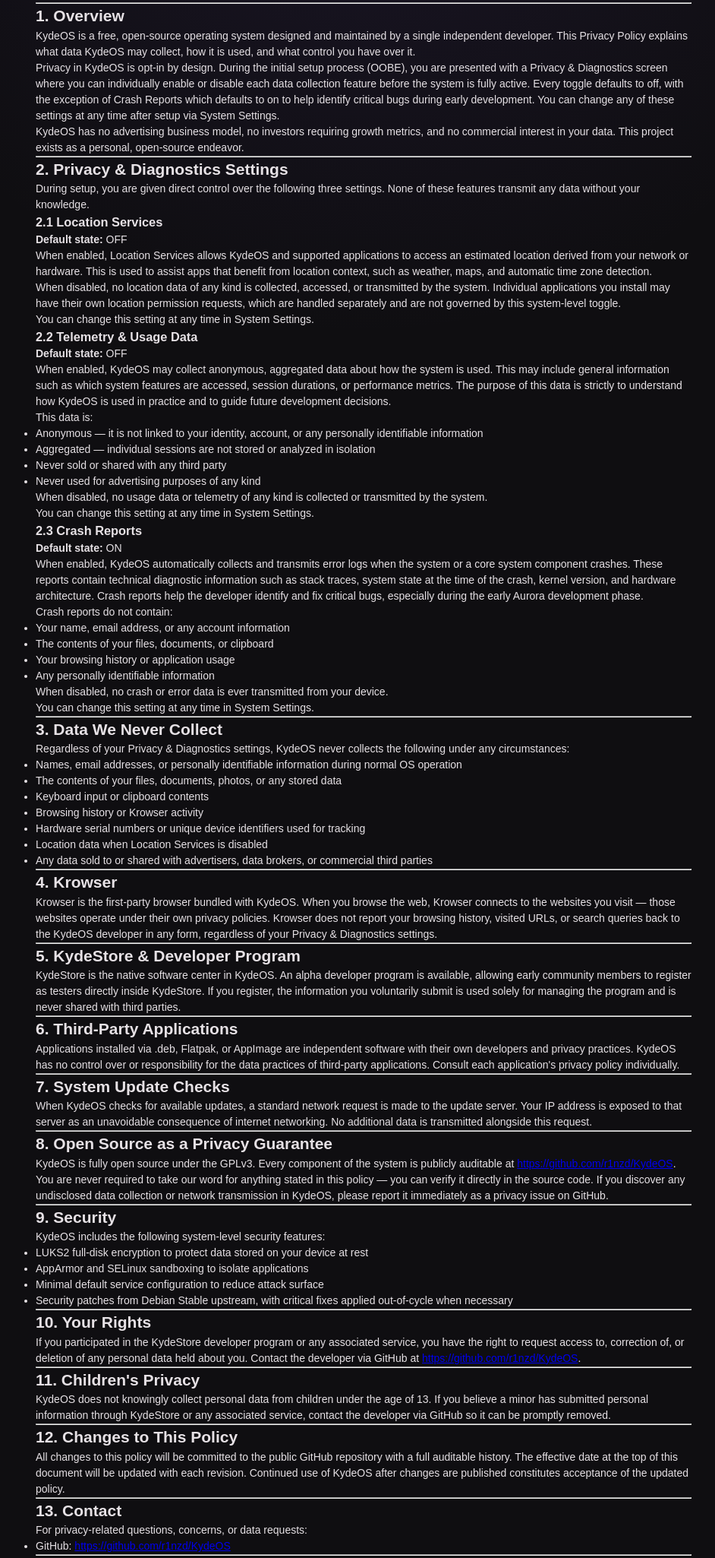
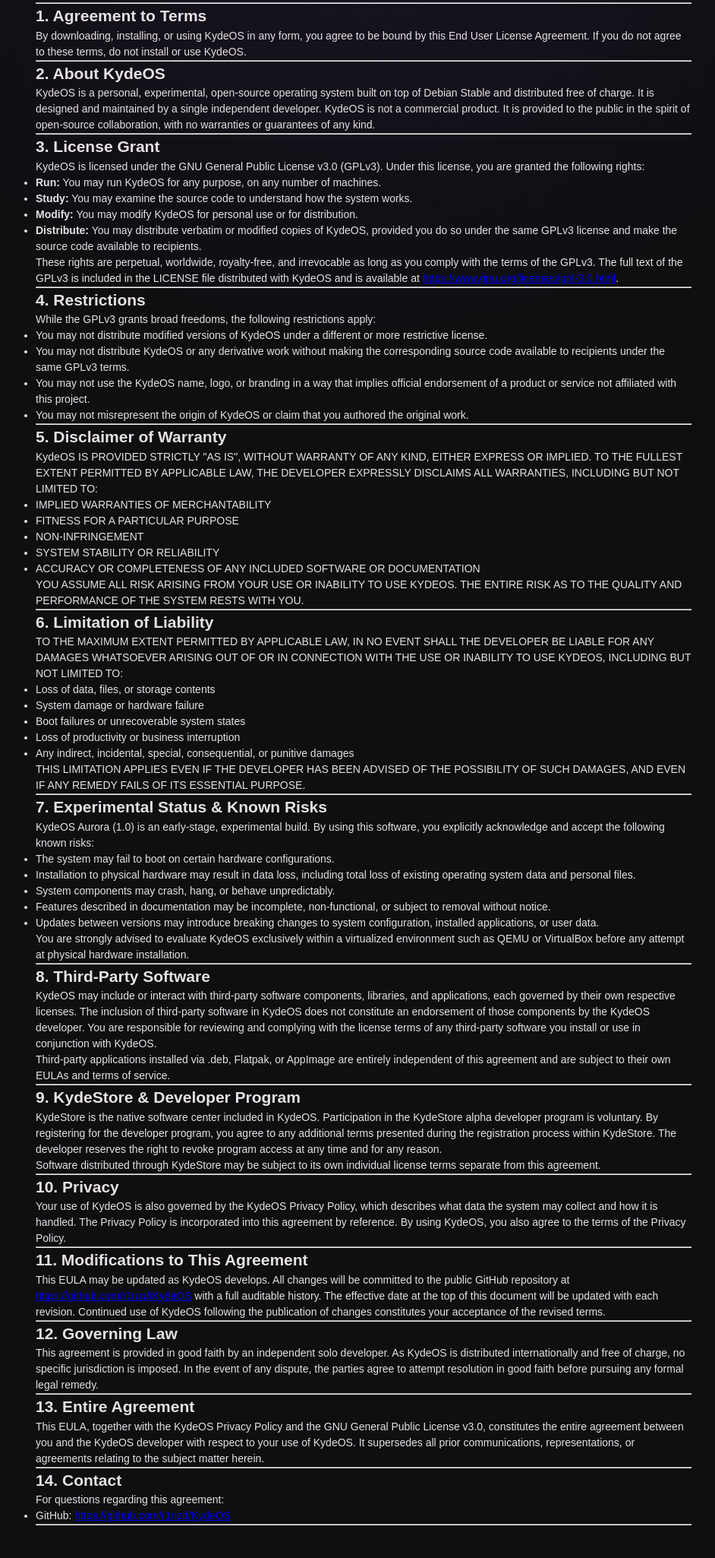
Before and after one commit to KydeOS/kydeos.github.io, a website built with Vite: page eula.html in a window 1280 px wide. Shown: the part 275-2325 px from the top of the page at 76% size, without its empty margins (161-1103 px from the left). Built offline with nearby package versions, Linux system fonts and the light colour scheme; a web font is replaced by a local one.

Commit message:
Revise EULA content and structure
Updated the document to reflect the End User License Agreement (EULA) instead of the Privacy Policy. Added sections on agreement to terms, license grant, restrictions, and limitations of liability.

```diff
--- a/eula.html
+++ b/eula.html
@@ -25,7 +25,7 @@
 </header>
 <main class="page">
   <div class="hero">
-    <h1>Privacy Policy</h1>
+    <h1>End User License Agreement (EULA)</h1>
     <p><strong>Effective date:</strong> June 20, 2026<br>
     <strong>Version:</strong> Aurora (1.0)<br>
     <strong>License:</strong> GNU General Public License v3.0 (GPLv3)<br>
@@ -34,117 +34,112 @@
 
   <hr>
 
-    <h2>1. Overview</h2>
-  <p>KydeOS is a free, open-source operating system designed and maintained by a single independent developer. This Privacy Policy explains what data KydeOS may collect, how it is used, and what control you have over it.</p>
-  <p>Privacy in KydeOS is opt-in by design. During the initial setup process (OOBE), you are presented with a Privacy & Diagnostics screen where you can individually enable or disable each data collection feature before the system is fully active. Every toggle defaults to off, with the exception of Crash Reports which defaults to on to help identify critical bugs during early development. You can change any of these settings at any time after setup via System Settings.</p>
-  <p>KydeOS has no advertising business model, no investors requiring growth metrics, and no commercial interest in your data. This project exists as a personal, open-source endeavor.</p>
+  <h2>1. Agreement to Terms</h2>
+  <p>By downloading, installing, or using KydeOS in any form, you agree to be bound by this End User License Agreement. If you do not agree to these terms, do not install or use KydeOS.</p>
 
   <hr>
 
-  <h2>2. Privacy & Diagnostics Settings</h2>
-  <p>During setup, you are given direct control over the following three settings. None of these features transmit any data without your knowledge.</p>
-
-  <h3>2.1 Location Services</h3>
-  <p><strong>Default state:</strong> OFF</p>
-  <p>When enabled, Location Services allows KydeOS and supported applications to access an estimated location derived from your network or hardware. This is used to assist apps that benefit from location context, such as weather, maps, and automatic time zone detection.</p>
-  <p>When disabled, no location data of any kind is collected, accessed, or transmitted by the system. Individual applications you install may have their own location permission requests, which are handled separately and are not governed by this system-level toggle.</p>
-  <p>You can change this setting at any time in System Settings.</p>
-
-  <h3>2.2 Telemetry & Usage Data</h3>
-  <p><strong>Default state:</strong> OFF</p>
-  <p>When enabled, KydeOS may collect anonymous, aggregated data about how the system is used. This may include general information such as which system features are accessed, session durations, or performance metrics. The purpose of this data is strictly to understand how KydeOS is used in practice and to guide future development decisions.</p>
-  <p>This data is:</p>
-  <ul>
-    <li>Anonymous — it is not linked to your identity, account, or any personally identifiable information</li>
-    <li>Aggregated — individual sessions are not stored or analyzed in isolation</li>
-    <li>Never sold or shared with any third party</li>
-    <li>Never used for advertising purposes of any kind</li>
-  </ul>
-  <p>When disabled, no usage data or telemetry of any kind is collected or transmitted by the system.</p>
-  <p>You can change this setting at any time in System Settings.</p>
-
-  <h3>2.3 Crash Reports</h3>
-  <p><strong>Default state:</strong> ON</p>
-  <p>When enabled, KydeOS automatically collects and transmits error logs when the system or a core system component crashes. These reports contain technical diagnostic information such as stack traces, system state at the time of the crash, kernel version, and hardware architecture. Crash reports help the developer identify and fix critical bugs, especially during the early Aurora development phase.</p>
-  <p>Crash reports do not contain:</p>
-  <ul>
-    <li>Your name, email address, or any account information</li>
-    <li>The contents of your files, documents, or clipboard</li>
-    <li>Your browsing history or application usage</li>
-    <li>Any personally identifiable information</li>
-  </ul>
-  <p>When disabled, no crash or error data is ever transmitted from your device.</p>
-  <p>You can change this setting at any time in System Settings.</p>
+  <h2>2. About KydeOS</h2>
+  <p>KydeOS is a personal, experimental, open-source operating system built on top of Debian Stable and distributed free of charge. It is designed and maintained by a single independent developer. KydeOS is not a commercial product. It is provided to the public in the spirit of open-source collaboration, with no warranties or guarantees of any kind.</p>
 
   <hr>
 
-  <h2>3. Data We Never Collect</h2>
-  <p>Regardless of your Privacy & Diagnostics settings, KydeOS never collects the following under any circumstances:</p>
+  <h2>3. License Grant</h2>
+  <p>KydeOS is licensed under the GNU General Public License v3.0 (GPLv3). Under this license, you are granted the following rights:</p>
   <ul>
-    <li>Names, email addresses, or personally identifiable information during normal OS operation</li>
-    <li>The contents of your files, documents, photos, or any stored data</li>
-    <li>Keyboard input or clipboard contents</li>
-    <li>Browsing history or Krowser activity</li>
-    <li>Hardware serial numbers or unique device identifiers used for tracking</li>
-    <li>Location data when Location Services is disabled</li>
-    <li>Any data sold to or shared with advertisers, data brokers, or commercial third parties</li>
+    <li><strong>Run:</strong> You may run KydeOS for any purpose, on any number of machines.</li>
+    <li><strong>Study:</strong> You may examine the source code to understand how the system works.</li>
+    <li><strong>Modify:</strong> You may modify KydeOS for personal use or for distribution.</li>
+    <li><strong>Distribute:</strong> You may distribute verbatim or modified copies of KydeOS, provided you do so under the same GPLv3 license and make the source code available to recipients.</li>
+  </ul>
+  <p>These rights are perpetual, worldwide, royalty-free, and irrevocable as long as you comply with the terms of the GPLv3. The full text of the GPLv3 is included in the LICENSE file distributed with KydeOS and is available at <a href="https://www.gnu.org/licenses/gpl-3.0.html" target="_blank">https://www.gnu.org/licenses/gpl-3.0.html</a>.</p>
+
+  <hr>
+
+  <h2>4. Restrictions</h2>
+  <p>While the GPLv3 grants broad freedoms, the following restrictions apply:</p>
+  <ul>
+    <li>You may not distribute modified versions of KydeOS under a different or more restrictive license.</li>
+    <li>You may not distribute KydeOS or any derivative work without making the corresponding source code available to recipients under the same GPLv3 terms.</li>
+    <li>You may not use the KydeOS name, logo, or branding in a way that implies official endorsement of a product or service not affiliated with this project.</li>
+    <li>You may not misrepresent the origin of KydeOS or claim that you authored the original work.</li>
   </ul>
 
   <hr>
 
-  <h2>4. Krowser</h2>
-  <p>Krowser is the first-party browser bundled with KydeOS. When you browse the web, Krowser connects to the websites you visit — those websites operate under their own privacy policies. Krowser does not report your browsing history, visited URLs, or search queries back to the KydeOS developer in any form, regardless of your Privacy & Diagnostics settings.</p>
+  <h2>5. Disclaimer of Warranty</h2>
+  <p>KydeOS IS PROVIDED STRICTLY "AS IS", WITHOUT WARRANTY OF ANY KIND, EITHER EXPRESS OR IMPLIED. TO THE FULLEST EXTENT PERMITTED BY APPLICABLE LAW, THE DEVELOPER EXPRESSLY DISCLAIMS ALL WARRANTIES, INCLUDING BUT NOT LIMITED TO:</p>
+  <ul>
+    <li>IMPLIED WARRANTIES OF MERCHANTABILITY</li>
+    <li>FITNESS FOR A PARTICULAR PURPOSE</li>
+    <li>NON-INFRINGEMENT</li>
+    <li>SYSTEM STABILITY OR RELIABILITY</li>
+    <li>ACCURACY OR COMPLETENESS OF ANY INCLUDED SOFTWARE OR DOCUMENTATION</li>
+  </ul>
+  <p>YOU ASSUME ALL RISK ARISING FROM YOUR USE OR INABILITY TO USE KYDEOS. THE ENTIRE RISK AS TO THE QUALITY AND PERFORMANCE OF THE SYSTEM RESTS WITH YOU.</p>
 
   <hr>
 
-  <h2>5. KydeStore & Developer Program</h2>
-  <p>KydeStore is the native software center in KydeOS. An alpha developer program is available, allowing early community members to register as testers directly inside KydeStore. If you register, the information you voluntarily submit is used solely for managing the program and is never shared with third parties.</p>
+  <h2>6. Limitation of Liability</h2>
+  <p>TO THE MAXIMUM EXTENT PERMITTED BY APPLICABLE LAW, IN NO EVENT SHALL THE DEVELOPER BE LIABLE FOR ANY DAMAGES WHATSOEVER ARISING OUT OF OR IN CONNECTION WITH THE USE OR INABILITY TO USE KYDEOS, INCLUDING BUT NOT LIMITED TO:</p>
+  <ul>
+    <li>Loss of data, files, or storage contents</li>
+    <li>System damage or hardware failure</li>
+    <li>Boot failures or unrecoverable system states</li>
+    <li>Loss of productivity or business interruption</li>
+    <li>Any indirect, incidental, special, consequential, or punitive damages</li>
+  </ul>
+  <p>THIS LIMITATION APPLIES EVEN IF THE DEVELOPER HAS BEEN ADVISED OF THE POSSIBILITY OF SUCH DAMAGES, AND EVEN IF ANY REMEDY FAILS OF ITS ESSENTIAL PURPOSE.</p>
 
   <hr>
 
-  <h2>6. Third-Party Applications</h2>
-  <p>Applications installed via .deb, Flatpak, or AppImage are independent software with their own developers and privacy practices. KydeOS has no control over or responsibility for the data practices of third-party applications. Consult each application's privacy policy individually.</p>
+  <h2>7. Experimental Status &amp; Known Risks</h2>
+  <p>KydeOS Aurora (1.0) is an early-stage, experimental build. By using this software, you explicitly acknowledge and accept the following known risks:</p>
+  <ul>
+    <li>The system may fail to boot on certain hardware configurations.</li>
+    <li>Installation to physical hardware may result in data loss, including total loss of existing operating system data and personal files.</li>
+    <li>System components may crash, hang, or behave unpredictably.</li>
+    <li>Features described in documentation may be incomplete, non-functional, or subject to removal without notice.</li>
+    <li>Updates between versions may introduce breaking changes to system configuration, installed applications, or user data.</li>
+  </ul>
+  <p>You are strongly advised to evaluate KydeOS exclusively within a virtualized environment such as QEMU or VirtualBox before any attempt at physical hardware installation.</p>
 
   <hr>
 
-  <h2>7. System Update Checks</h2>
-  <p>When KydeOS checks for available updates, a standard network request is made to the update server. Your IP address is exposed to that server as an unavoidable consequence of internet networking. No additional data is transmitted alongside this request.</p>
+  <h2>8. Third-Party Software</h2>
+  <p>KydeOS may include or interact with third-party software components, libraries, and applications, each governed by their own respective licenses. The inclusion of third-party software in KydeOS does not constitute an endorsement of those components by the KydeOS developer. You are responsible for reviewing and complying with the license terms of any third-party software you install or use in conjunction with KydeOS.</p>
+  <p>Third-party applications installed via .deb, Flatpak, or AppImage are entirely independent of this agreement and are subject to their own EULAs and terms of service.</p>
 
   <hr>
 
-  <h2>8. Open Source as a Privacy Guarantee</h2>
-  <p>KydeOS is fully open source under the GPLv3. Every component of the system is publicly auditable at <a href="https://github.com/r1nzd/KydeOS" target="_blank">https://github.com/r1nzd/KydeOS</a>. You are never required to take our word for anything stated in this policy — you can verify it directly in the source code. If you discover any undisclosed data collection or network transmission in KydeOS, please report it immediately as a privacy issue on GitHub.</p>
+  <h2>9. KydeStore &amp; Developer Program</h2>
+  <p>KydeStore is the native software center included in KydeOS. Participation in the KydeStore alpha developer program is voluntary. By registering for the developer program, you agree to any additional terms presented during the registration process within KydeStore. The developer reserves the right to revoke program access at any time and for any reason.</p>
+  <p>Software distributed through KydeStore may be subject to its own individual license terms separate from this agreement.</p>
 
   <hr>
 
-  <h2>9. Security</h2>
-  <p>KydeOS includes the following system-level security features:</p>
-  <ul>
-    <li>LUKS2 full-disk encryption to protect data stored on your device at rest</li>
-    <li>AppArmor and SELinux sandboxing to isolate applications</li>
-    <li>Minimal default service configuration to reduce attack surface</li>
-    <li>Security patches from Debian Stable upstream, with critical fixes applied out-of-cycle when necessary</li>
-  </ul>
+  <h2>10. Privacy</h2>
+  <p>Your use of KydeOS is also governed by the KydeOS Privacy Policy, which describes what data the system may collect and how it is handled. The Privacy Policy is incorporated into this agreement by reference. By using KydeOS, you also agree to the terms of the Privacy Policy.</p>
 
   <hr>
 
-  <h2>10. Your Rights</h2>
-  <p>If you participated in the KydeStore developer program or any associated service, you have the right to request access to, correction of, or deletion of any personal data held about you. Contact the developer via GitHub at <a href="https://github.com/r1nzd/KydeOS" target="_blank">https://github.com/r1nzd/KydeOS</a>.</p>
+  <h2>11. Modifications to This Agreement</h2>
+  <p>This EULA may be updated as KydeOS develops. All changes will be committed to the public GitHub repository at <a href="https://github.com/r1nzd/KydeOS" target="_blank">https://github.com/r1nzd/KydeOS</a> with a full auditable history. The effective date at the top of this document will be updated with each revision. Continued use of KydeOS following the publication of changes constitutes your acceptance of the revised terms.</p>
 
   <hr>
 
-  <h2>11. Children's Privacy</h2>
-  <p>KydeOS does not knowingly collect personal data from children under the age of 13. If you believe a minor has submitted personal information through KydeStore or any associated service, contact the developer via GitHub so it can be promptly removed.</p>
+  <h2>12. Governing Law</h2>
+  <p>This agreement is provided in good faith by an independent solo developer. As KydeOS is distributed internationally and free of charge, no specific jurisdiction is imposed. In the event of any dispute, the parties agree to attempt resolution in good faith before pursuing any formal legal remedy.</p>
 
   <hr>
 
-  <h2>12. Changes to This Policy</h2>
-  <p>All changes to this policy will be committed to the public GitHub repository with a full auditable history. The effective date at the top of this document will be updated with each revision. Continued use of KydeOS after changes are published constitutes acceptance of the updated policy.</p>
+  <h2>13. Entire Agreement</h2>
+  <p>This EULA, together with the KydeOS Privacy Policy and the GNU General Public License v3.0, constitutes the entire agreement between you and the KydeOS developer with respect to your use of KydeOS. It supersedes all prior communications, representations, or agreements relating to the subject matter herein.</p>
 
   <hr>
 
-  <h2>13. Contact</h2>
-  <p>For privacy-related questions, concerns, or data requests:</p>
+  <h2>14. Contact</h2>
+  <p>For questions regarding this agreement:</p>
   <ul>
     <li>GitHub: <a href="https://github.com/r1nzd/KydeOS" target="_blank">https://github.com/r1nzd/KydeOS</a></li>
   </ul>
@@ -156,6 +151,11 @@
   <footer style="margin-top: 48px; text-align: center; font-size: 13px; color: var(--onsv); letter-spacing: 0.2px; line-height: 1.6;">
     <p>© 2026 Acee All Rights Reserved.</p>
     <p style="margin-top: 4px; opacity: 0.8;">Any trademarks or logos used on this site are property of their respective owners.</p>
+    <p style="margin-top: 12px; display: flex; justify-content: center; gap: 16px;">
+      <a href="privacy.html" style="color:var(--ons);text-decoration:underline;">Privacy Policy</a>
+      <a href="eula.html" style="color:var(--ons);text-decoration:underline;">EULA</a>
+      <a href="licenses.html" style="color:var(--ons);text-decoration:underline;">Licenses</a>
+    </p>
   </footer>
 </main>
 <script>
```
